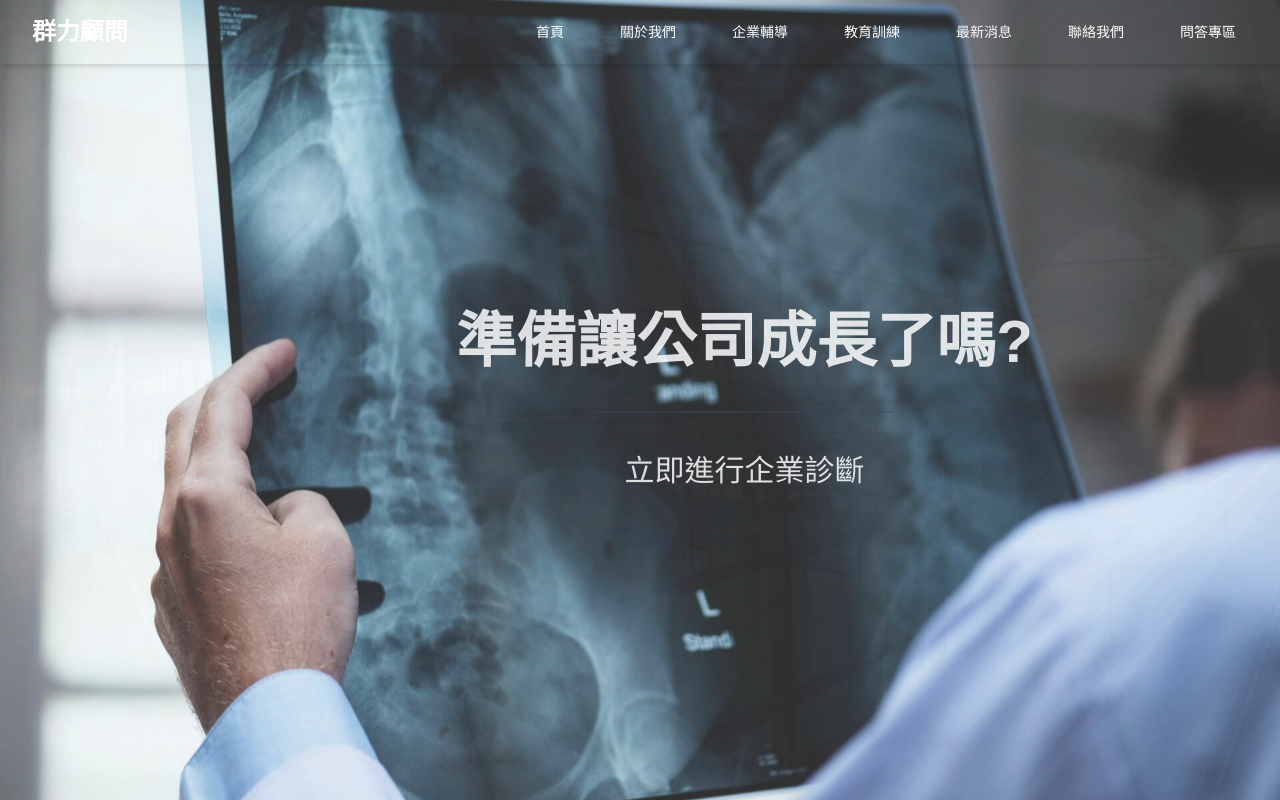
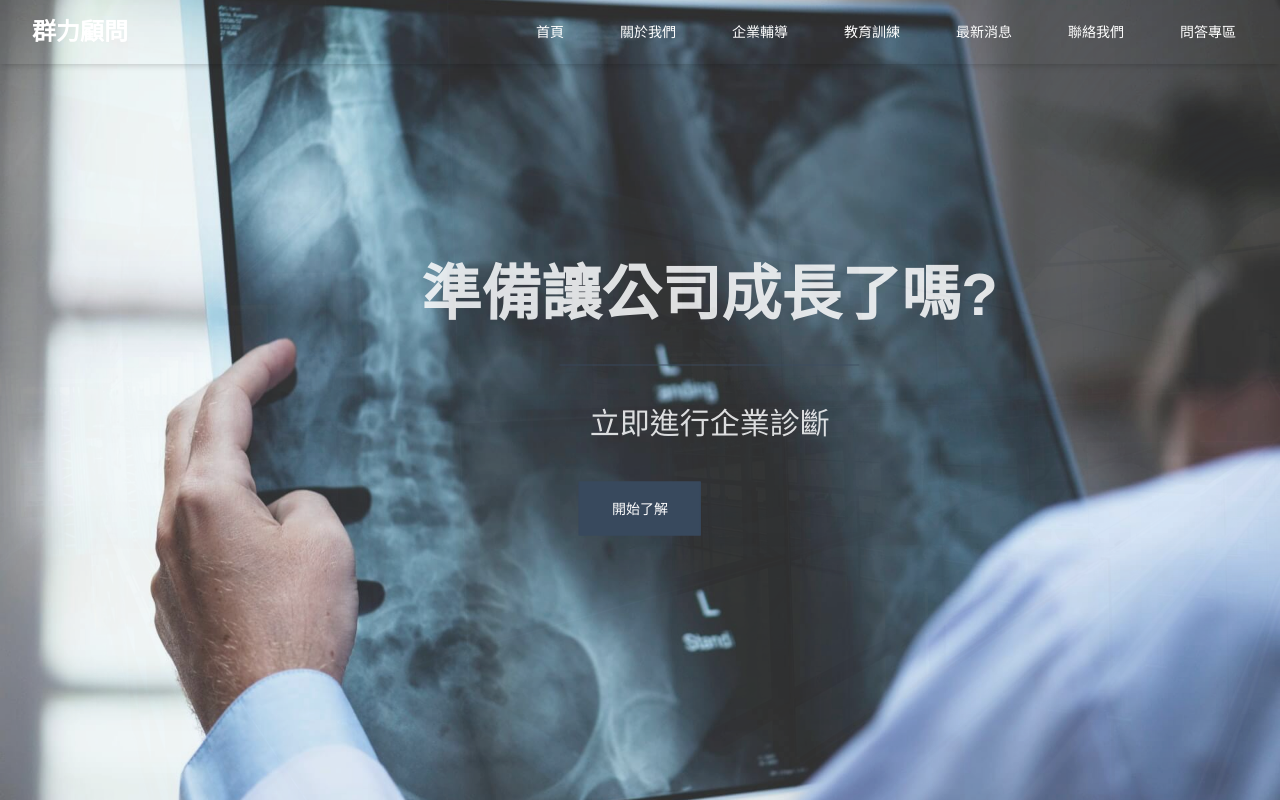
Before and after one commit to YuHsuanChien/chunlee_front_end, a Next.js app in the folder chunlee_front_end/: page / in a window 1280 px wide. Built offline with nearby package versions, Linux system fonts and the light colour scheme.

Commit message:
完成slides component

```diff
--- a/chunlee_front_end/components/home/slides.tsx
+++ b/chunlee_front_end/components/home/slides.tsx
@@ -5,12 +5,13 @@ import { Autoplay, Pagination, Navigation, EffectFade } from "swiper/modules";
 import { homeSlides } from "@/lib/data";
 import Image from "next/image";
 import type { Swiper as SwiperType } from "swiper";
+import Link from "next/link";
 
 export const Slides = () => {
 	const [activeIndex, setActiveIndex] = useState(0);
 
 	return (
-		<div className='slideContainer w-full aspect-square lg:h-screen'>
+		<div className='slideContainer w-full aspect-square lg:h-screen relative'>
 			<Swiper
 				spaceBetween={30}
 				centeredSlides={true}
@@ -44,13 +45,15 @@ export const Slides = () => {
 								priority={index === 0}
 							/>
 							<div
-								className={`absolute flex flex-col justify-center items-center top-1/2 left-1/2 -translate-x-1/2 -translate-y-1/2 whitespace-nowrap text-center gap-4 lg:gap-10  "
+								className={`absolute flex flex-col justify-center items-center top-1/2 left-1/2 -translate-x-1/2 -translate-y-1/2 whitespace-nowrap text-center gap-5  md:gap-10 lg:gap-12"
+								`}>
+								<div
+									className={`flex flex-col justify-center items-center gap-4 lg:gap-10
 																	${
 																		index === activeIndex
 																			? "opacity-100 duration-800 transition-all"
 																			: "opacity-0 translate-x-full "
-								}
-								`}>
+																	}`}>
 									<h2 className='text-white text-2xl md:text-4xl lg:text-6xl font-bold'>
 										{slide.title}
 									</h2>
@@ -59,6 +62,14 @@ export const Slides = () => {
 										{slide.slogan}
 									</p>
 								</div>
+								<div>
+									<Link
+										href='/learn-more'
+										className='inline-block py-2 px-4 md:py-4 md:px-8 bg-[#10243d] text-xs md:text-sm hover:bg-transparent hover:text-[#10243d] border-[1px] border-[#10243d] text-white transition-colors duration-300 font-medium cursor-pointer'>
+										開始了解
+									</Link>
+								</div>
+							</div>
 						</SwiperSlide>
 					);
 				})}
```
Lines whose indentation alone changed are shown as unchanged.
